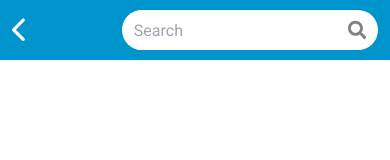
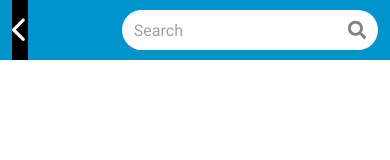
Before and after one commit to thuyainsoe/osshop, a React (Vite) app: page / in a window 390 px wide. Both pictures are taken after a click on the element 360 px from the left and 37 px from the top of the page. Shown: the top 160 px of the page. Built offline with nearby package versions, Linux system fonts and the light colour scheme; the HTML template or start-up script is replaced by a standard one.

Commit message:
first commit

```diff
--- a/src/layout/Navbar.tsx
+++ b/src/layout/Navbar.tsx
@@ -124,7 +124,7 @@ const Navbar = () => {
         <div className="fixed sm:hidden top-0 left-0 w-full h-full bg-white z-40">
           <div className="h-[60px] bg-brandblue flex w-full justify-between px-3 items-center">
             <div
-              className="w-4 h-full flex items-center relative z-50"
+              className="w-4 h-full bg-black flex items-center relative z-50"
               onClick={() => setIsSearchClick()}
             >
               <NavChevronLeftIcon />
```
